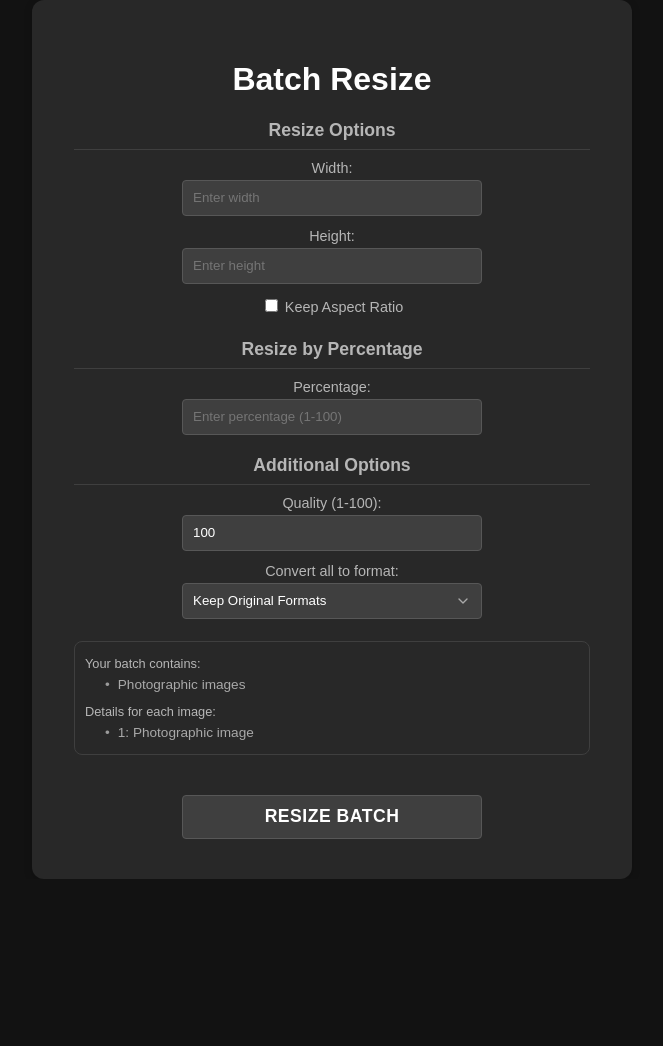
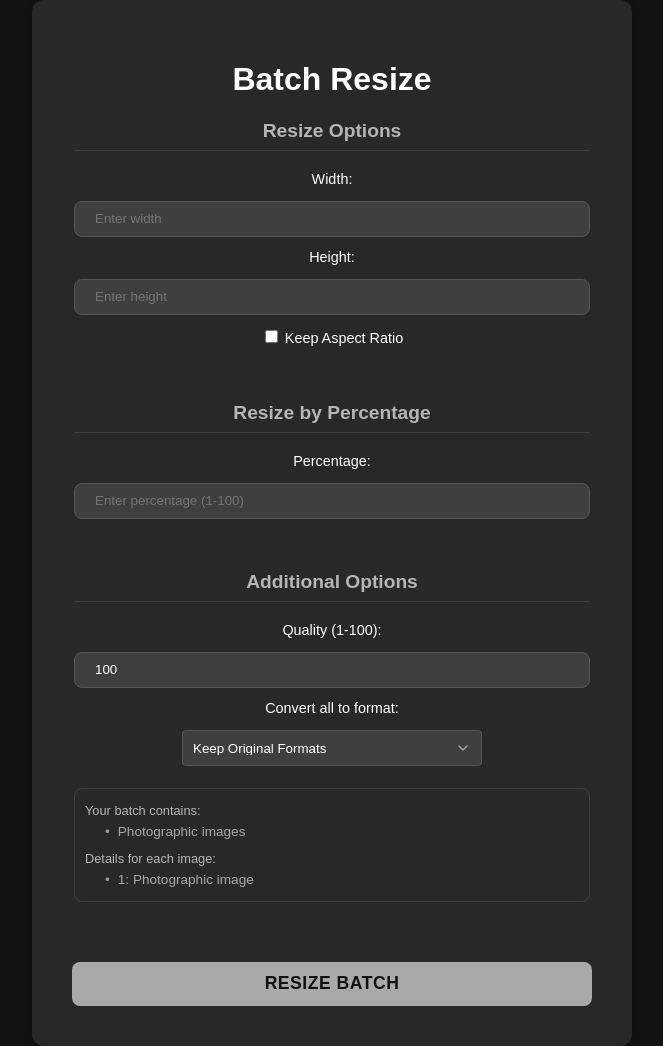
Before and after one commit to Tiritibambix/ImaGUIck, a Flask app: page /resize_batch_options/1 in a window 1280 px wide. Shown: the whole page, without its empty margins (308-971 px from the left). Before the commit the page ends 879 px from the top, so only its background shows below. Run offline with Flask 3, Linux system fonts and the light colour scheme; some libraries are stand-ins or nearby versions.

Commit message:
style(ui): standardize form layouts and spacing
- Reduce container padding from large to medium
- Add subtle bottom borders to section legends
- Reduce form group margin to 12px
- Standardize input heights (36px) and submit button heights (44px)
- Adjust font sizes for better hierarchy (0.9rem labels, 0.8rem hints)
- Optimize label and hint text spacing (4px margins)

```diff
--- a/templates/resize_batch.html
+++ b/templates/resize_batch.html
@@ -66,7 +66,7 @@
         }
 
         form fieldset {
-            margin-bottom: var(--spacing-medium);
+            margin-bottom: var(--spacing-large);
             border: none;
             padding: 0;
             display: flex;
@@ -78,10 +78,10 @@
             text-align: center;
             font-weight: bold;
             color: var(--clr-primary-a40);
-            margin-bottom: var(--spacing-small);
+            margin-bottom: var(--spacing-medium);
             width: 100%;
-            font-size: 1.1rem;
-            padding: 0;
+            font-size: 1.2rem;
+            padding: 0 var(--spacing-small);
             border-bottom: 1px solid var(--clr-surface-a20);
             padding-bottom: 8px;
         }
@@ -94,22 +94,11 @@
             margin-bottom: 12px;
         }
 
-        .form-group:last-child {
-            margin-bottom: 0;
-        }
-
-        label {
-            color: var(--clr-primary-a40);
-            margin-bottom: 4px;
-            font-size: 0.9rem;
-        }
-
         input[type="file"],
         input[type="text"],
-        select,
         button {
-            padding: 8px var(--spacing-small);
-            margin-top: 0;
+            padding: var(--spacing-small);
+            margin-top: var(--spacing-small);
             border: 1px solid var(--clr-surface-a30);
             border-radius: 4px;
             width: var(--input-width);
@@ -119,23 +108,74 @@
             box-sizing: border-box;
         }
 
+        button {
+            border: none;
+            background-color: var(--clr-primary-a30);
+            color: var(--clr-surface-a0);
+            cursor: pointer;
+            font-size: 1rem;
+            transition: background-color 0.3s ease;
+        }
+
+        button:hover {
+            background-color: var(--clr-primary-a20);
+        }
+
         button[type="submit"] {
+            width: 100% !important;
             margin-top: var(--spacing-medium);
             height: 44px;
+            border-radius: var(--border-radius-md);
             font-weight: bold;
             letter-spacing: 0.5px;
             text-transform: uppercase;
+            transition: all var(--transition-speed) ease;
         }
 
-        small {
-            display: block;
-            color: var(--clr-primary-a30);
-            margin-top: 4px;
-            font-size: 0.8rem;
+        button[type="submit"]:hover {
+            transform: translateY(-2px);
+            box-shadow: var(--box-shadow);
         }
 
-        /* Styles spécifiques pour les selects */
+        input[type="text"] {
+            width: 100%;
+            height: 36px;
+            border-radius: var(--border-radius-md);
+            padding: 0 var(--spacing-medium);
+            transition: all var(--transition-speed) ease;
+        }
+
+        input[type="text"]:focus {
+            outline: none;
+            border-color: var(--clr-primary-a40);
+            box-shadow: 0 0 0 2px var(--clr-primary-a30);
+        }
+
+        @media (min-width: 768px) {
+            .container {
+                max-width: 600px;
+                padding: var(--spacing-large);
+            }
+
+            .title-large {
+                font-size: 2rem;
+            }
+
+            button {
+                font-size: 1.1rem;
+            }
+        }
+
         select {
+            padding: var(--spacing-small);
+            margin-top: var(--spacing-small);
+            border: 1px solid var(--clr-surface-a30);
+            border-radius: 4px;
+            width: var(--input-width);
+            height: 36px;
+            background-color: var(--clr-surface-a20);
+            color: var(--clr-primary-a50);
+            box-sizing: border-box;
             cursor: pointer;
             appearance: none;
             padding-right: var(--spacing-large);
@@ -143,6 +183,12 @@
             background-repeat: no-repeat;
             background-position: right var(--spacing-small) center;
             background-size: 16px;
+        }
+
+        select:focus {
+            outline: none;
+            border-color: var(--clr-primary-a40);
+            box-shadow: 0 0 0 2px var(--clr-primary-a30);
         }
 
         .batch-info {
@@ -160,6 +206,8 @@
             color: var(--clr-primary-a40);
             display: block;
             text-align: left;
+            margin-top: 4px;
+            font-size: 0.8rem;
         }
 
         .info-section {
@@ -196,19 +244,9 @@
             margin-right: 8px;
         }
 
-        @media (min-width: 768px) {
-            .container {
-                max-width: 600px;
-                padding: var(--spacing-large);
-            }
-
-            .title-large {
-                font-size: 2rem;
-            }
-
-            button {
-                font-size: 1.1rem;
-            }
+        label {
+            margin-bottom: 4px;
+            font-size: 0.9rem;
         }
     </style>
 </head>
```
Also changed, not shown: templates/index.html (+33 -27 lines), templates/resize.html (+31 -34 lines).
